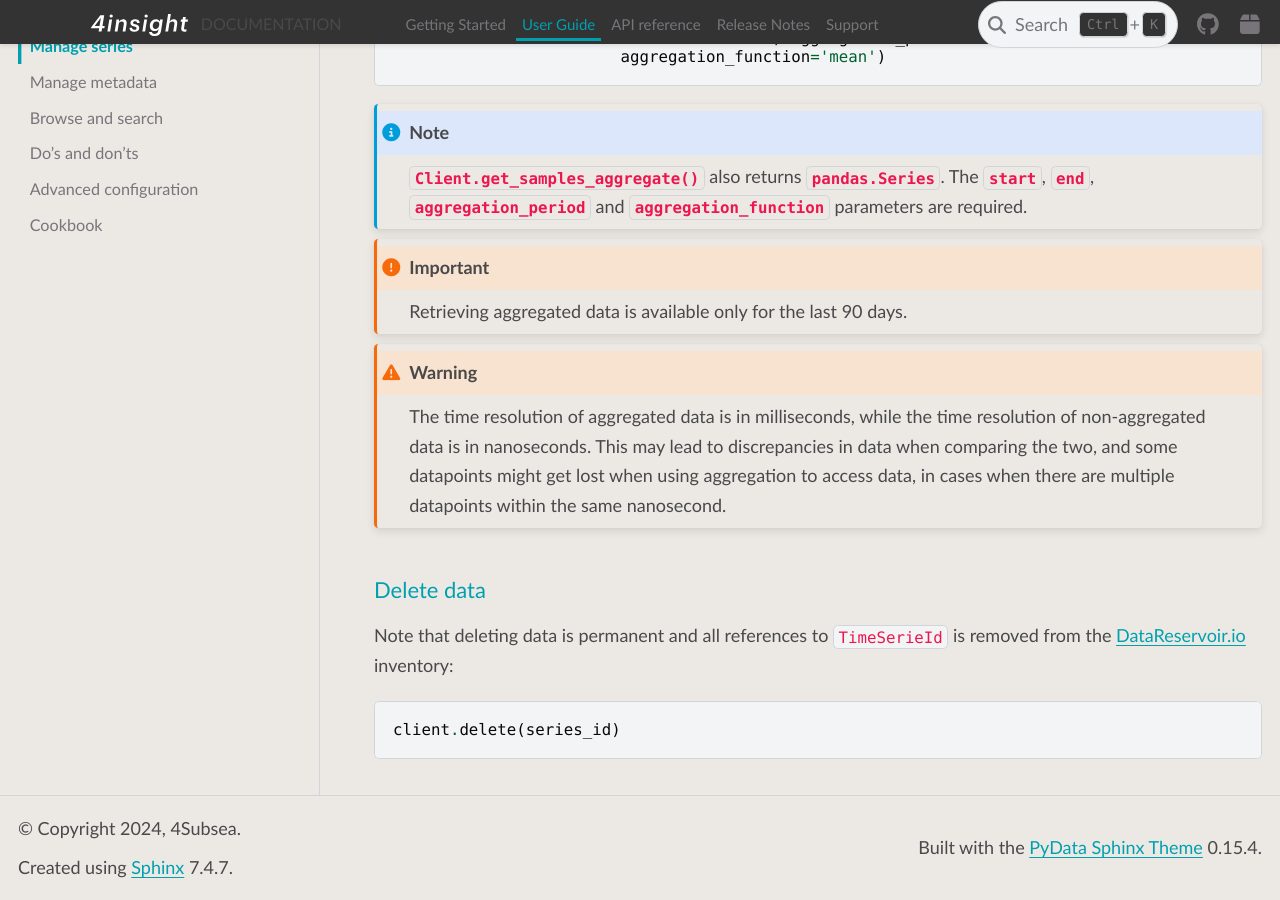
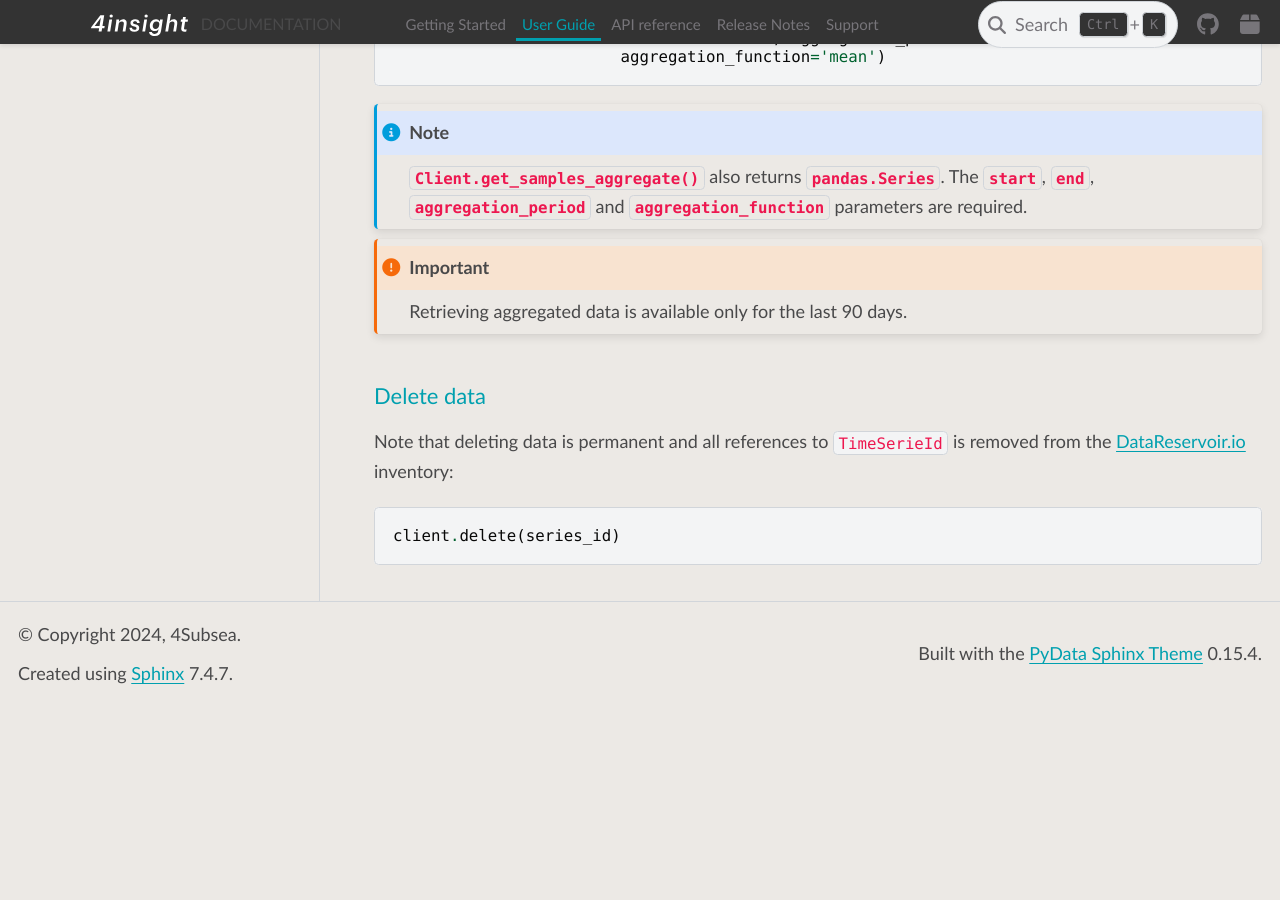
Before and after one commit to 4Subsea/drio-python, a Sphinx documentation site: the page built from docs/user_guide/manage_series.rst, in a window 1280 px wide and 900 px high, scrolled down 3036 px. Built offline with Sphinx 7.4.7 and the PyData theme 0.15.4, drawn with Linux system fonts in a browser that asks for light colours; after the commit the page ends 3742 px from its top, so only the background shows below that.

Commit message:
Revert "Documentation on difference in time resolution between cold path and …"
This reverts commit 81d7a5af2f7b4941e0504610bb77a97ba8536a05.

```diff
--- a/docs/user_guide/manage_series.rst
+++ b/docs/user_guide/manage_series.rst
@@ -147,10 +147,6 @@
 
     Retrieving aggregated data is available only for the last 90 days.
 
-.. warning::
-
-    The time resolution of aggregated data is in milliseconds, while the time resolution of non-aggregated data is in nanoseconds. This may lead to discrepancies in data when comparing the two, and some datapoints might get lost when using aggregation to access data, in cases when there are multiple datapoints within the same nanosecond.
-
 Delete data
 -----------
 
```
